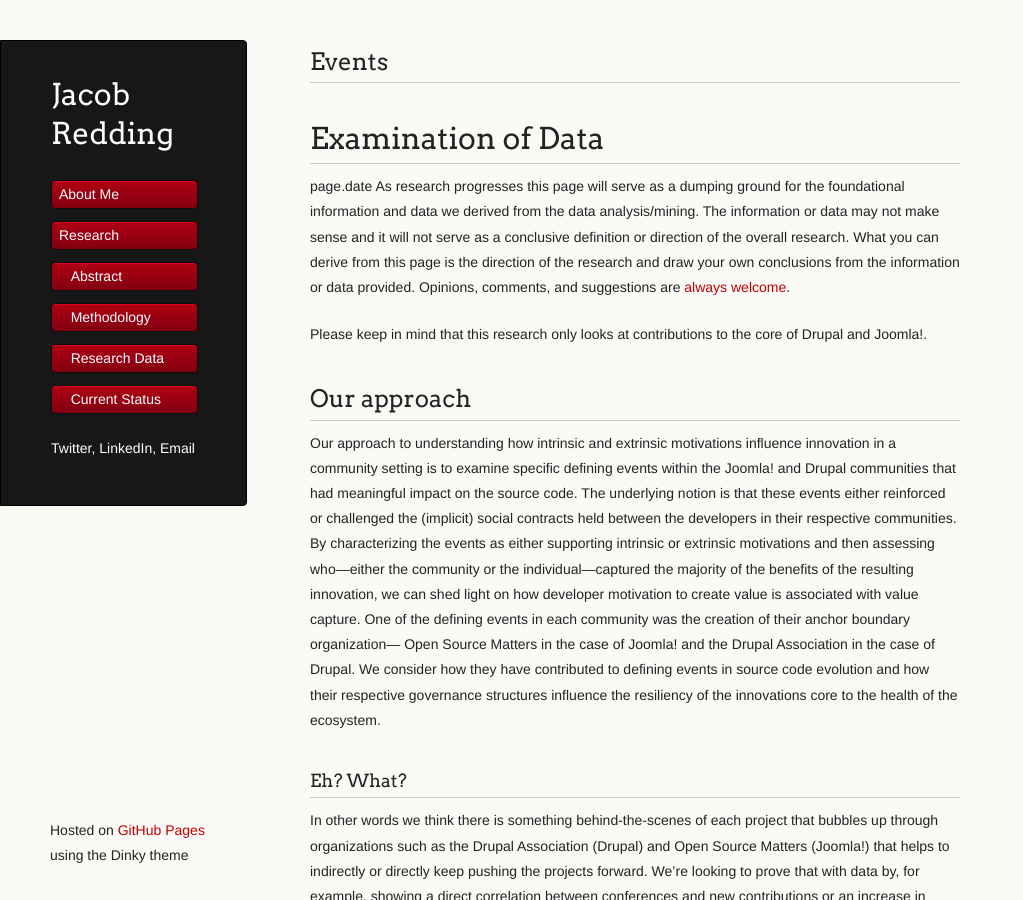
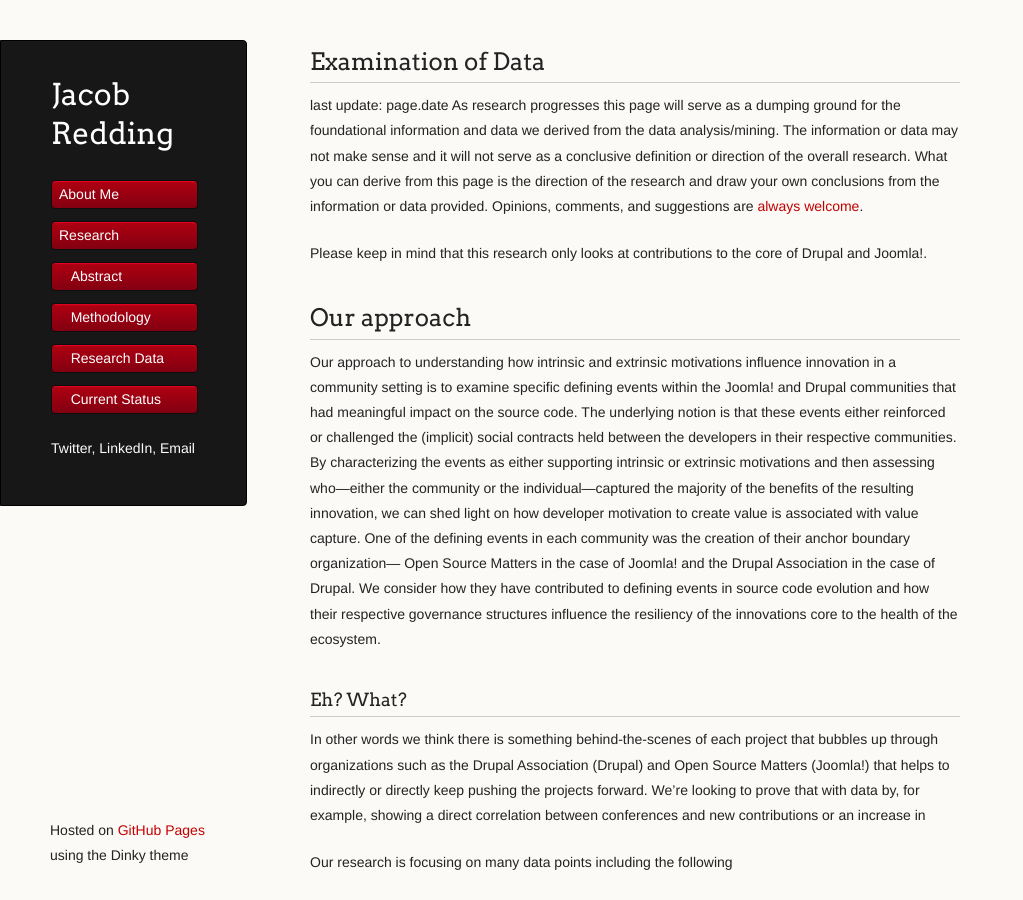
Before and after one commit to jredding/new-site, a Jekyll site: the page built from research/data.md, in a window 1280 px wide and 900 px high. Shown: the whole window, without its empty margins (0-1023 px from the left). Built offline with Jekyll 4.4.1, drawn with Linux system fonts in a browser that asks for light colours.

Commit message:
Update data.md

```diff
--- a/research/data.md
+++ b/research/data.md
@@ -1,11 +1,9 @@
 ---
 layout: default
-title: Events
+title: Examination of Data
 published: true
 ---
-Examination of Data
-===================
-page.date
+last update: page.date
 As research progresses this page will serve as a dumping ground for the foundational information and data we derived from the data analysis/mining. The information or data may not make sense and it will not serve as a conclusive definition or direction of the overall research. What you can derive from this page is the direction of the research and draw your own conclusions from the information or data provided. Opinions, comments, and suggestions are [always welcome](/contact "always welcome").
 
 Please keep in mind that this research only looks at contributions to the core of Drupal and Joomla!.
```
